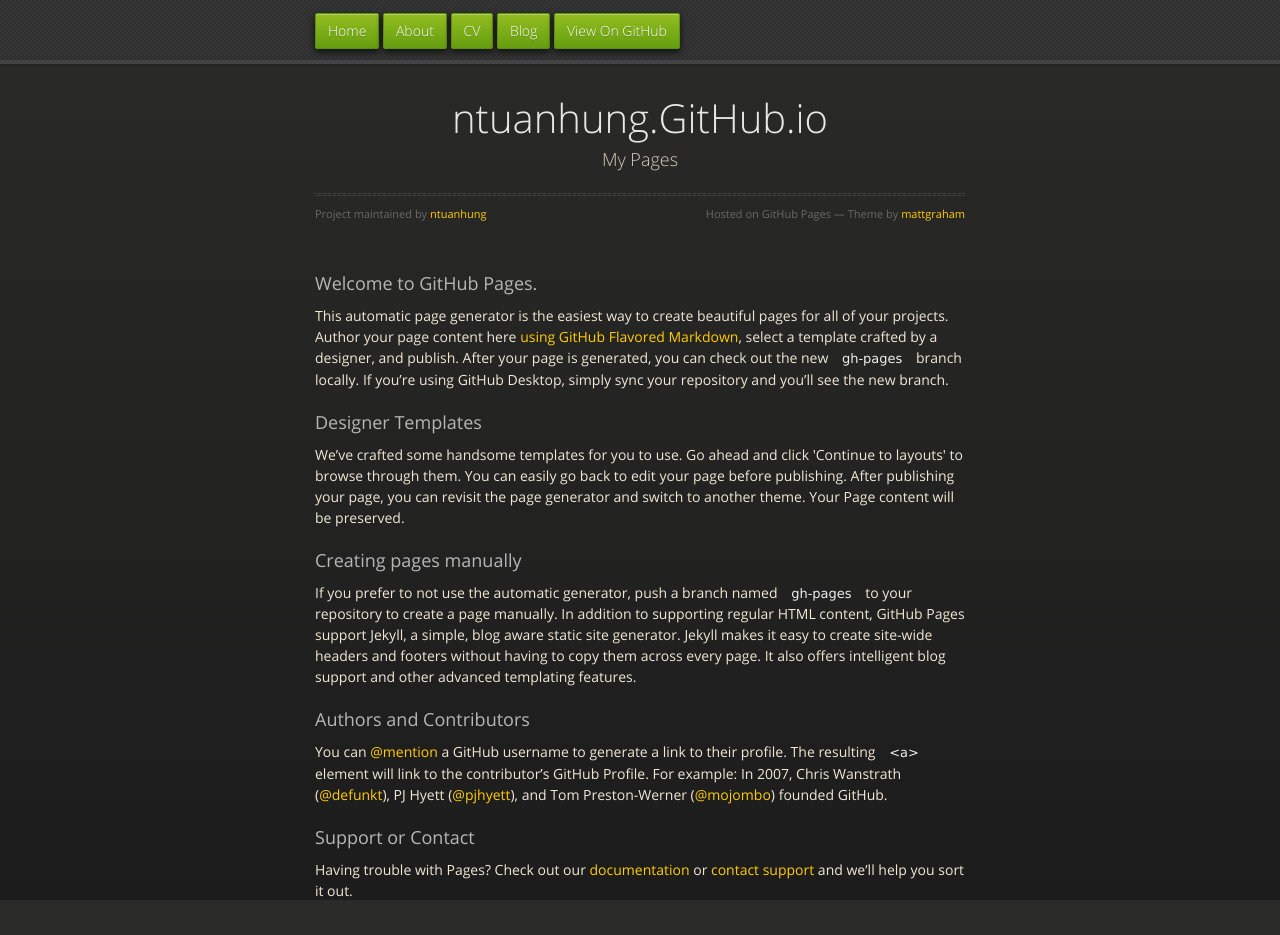
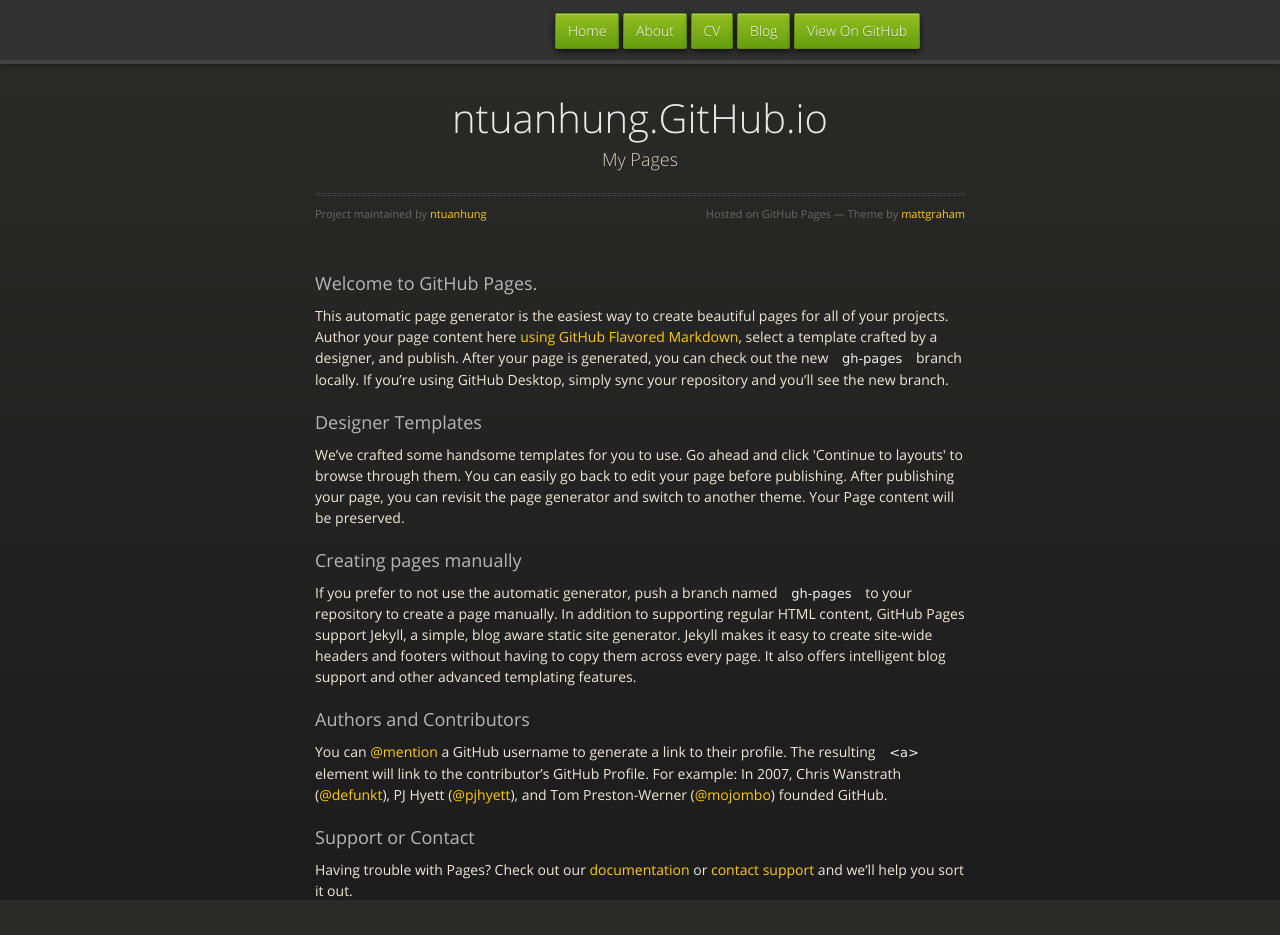
Before and after one commit to ntuanhung/ntuanhung.github.io, a Jekyll site: the page built from index.html, in a window 1280 px wide and 1011 px high. Shown: the top 935 px of the window. Built offline with Jekyll 4.4.1, drawn with Linux system fonts in a browser that asks for light colours; nearby versions of some CDN libraries.

Commit message:
Update styles.css

```diff
--- a/stylesheets/styles.css
+++ b/stylesheets/styles.css
@@ -713,6 +713,8 @@
   margin: 0 auto;
   padding: 0 10px;
   margin: 6px auto;
+  position: absolute;
+  right: 350px;
 }
 #header nav li {
   font-family: 'OpenSansLight', "Helvetica Neue", Helvetica, Arial, sans-serif;
```
